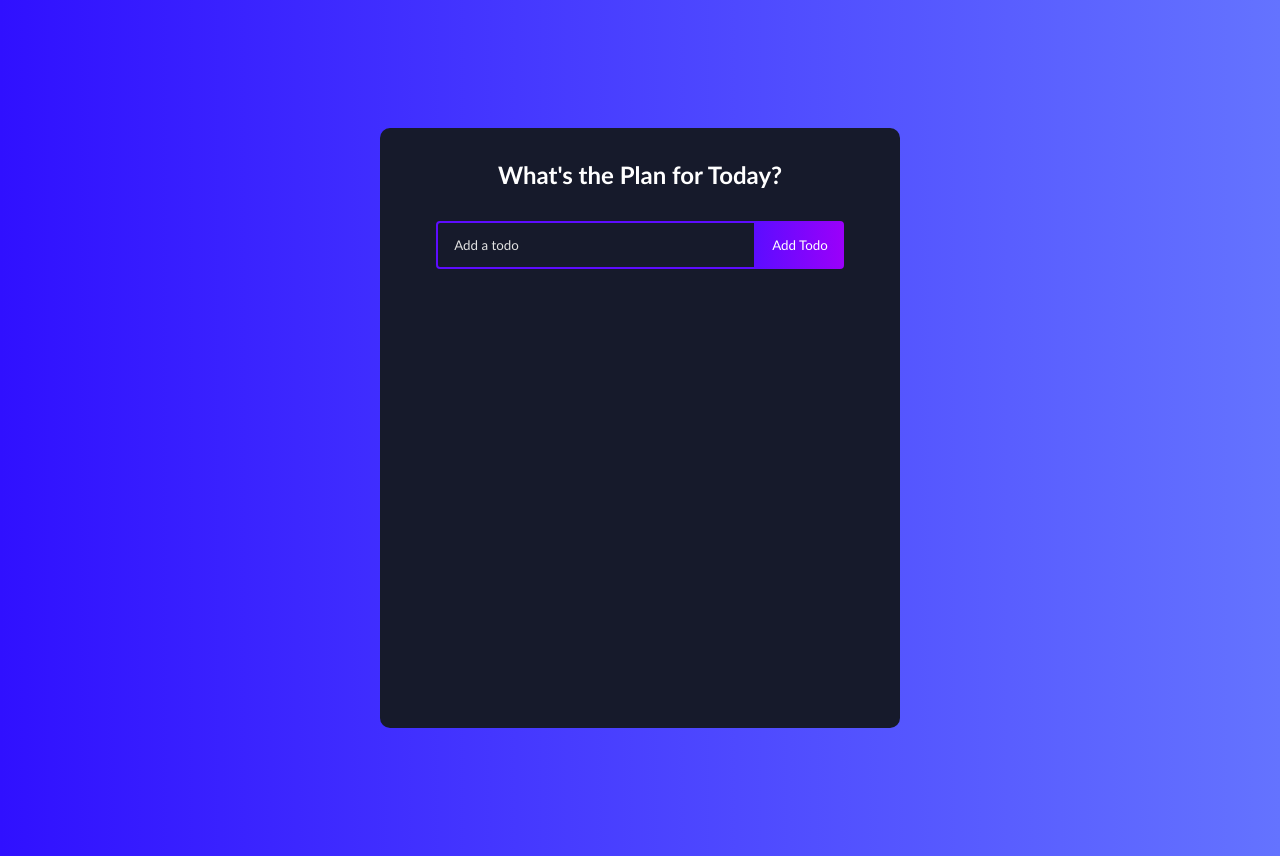
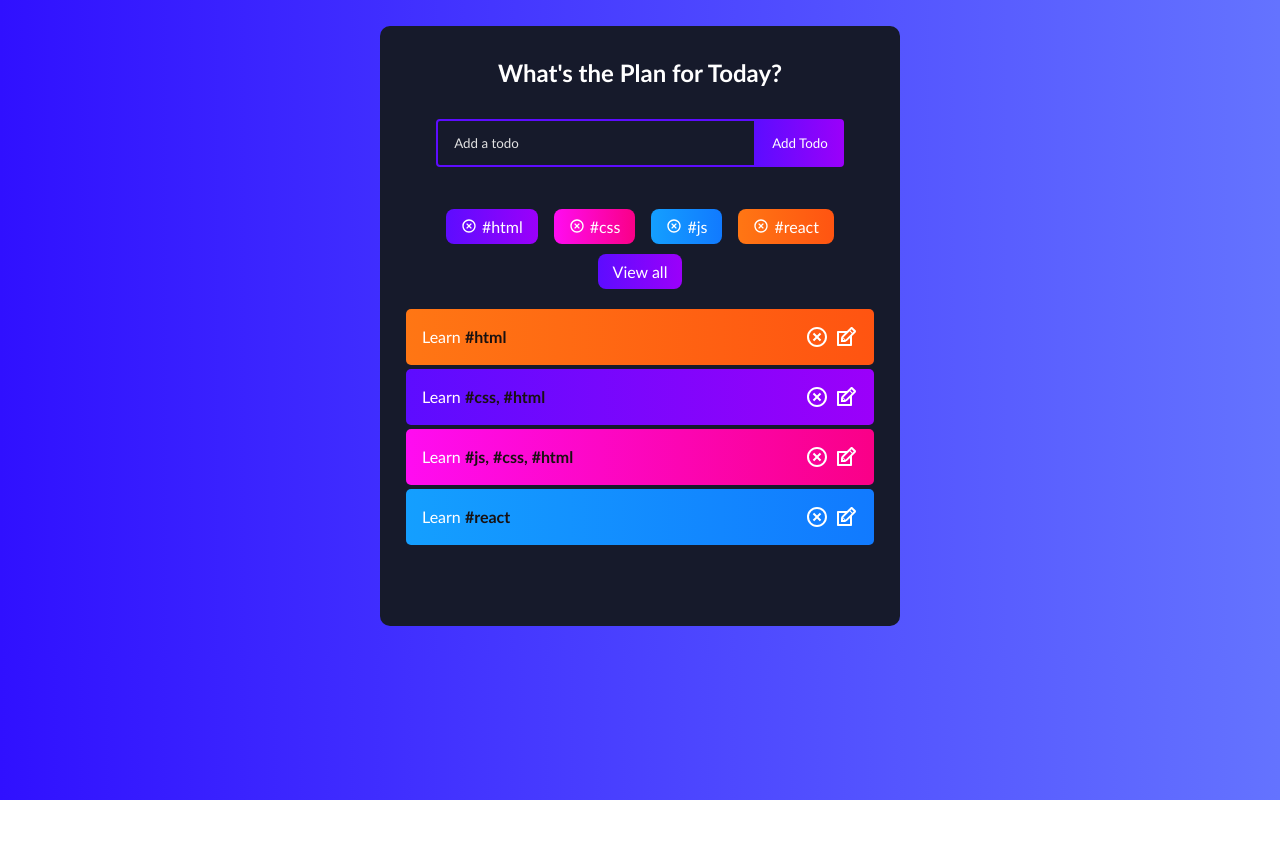
Before and after one commit to MaxTarasevich/react-test-tag-list, a React (Create React App) app: page / in a window 1280 px wide. After the commit the page ends 800 px from the top, so only its background shows below. Built offline with nearby package versions, Linux system fonts and the light colour scheme.

Commit message:
feat: add data.json, add hashtag component, add filter

```diff
--- a/src/App.scss
+++ b/src/App.scss
@@ -16,12 +16,12 @@
   .todo-app {
     display: flex;
     flex-direction: column;
-    justify-content: start;
+    justify-content: flex-start;
     width: 520px;
     min-height: 600px;
     background: #161a2b;
     text-align: center;
-    margin: 128px auto;
+    margin: 2% auto;
     border-radius: 10px;
     padding-bottom: 32px;
   }
@@ -106,7 +106,7 @@
     width: 90%;
   }
 
-  .todo-row:nth-child(4n + 1) {
+  .todo-row:nth-child(4n + 1), .hashTag-item:nth-child(4n + 1) {
     background: linear-gradient(
       90deg,
       rgba(93, 12, 255, 1) 0%,
@@ -114,7 +114,7 @@
     );
   }
 
-  .todo-row:nth-child(4n + 2) {
+  .todo-row:nth-child(4n + 2), .hashTag-item:nth-child(4n + 2) {
     background: linear-gradient(
       90deg,
       rgba(255, 12, 241, 1) 0%,
@@ -122,11 +122,18 @@
     );
   }
 
-  .todo-row:nth-child(4n + 3) {
+  .todo-row:nth-child(4n + 3), .hashTag-item:nth-child(4n + 3) {
     background: linear-gradient(
       90deg,
       rgba(20, 159, 255, 1) 0%,
       rgba(17, 122, 255, 1) 100%
+    );
+  }
+  .hashTag-item{
+    background: linear-gradient(
+      90deg,
+      rgba(255, 118, 20, 1) 0%,
+      rgba(255, 84, 17, 1) 100%
     );
   }
 
@@ -140,8 +147,29 @@
   .delete-icon {
     margin-right: 5px;
     color: #fff;
+    cursor: pointer;
   }
 
   .edit-icon {
     color: #fff;
   }
+  .hashtag{
+    color:#181111;
+    font-weight: bold;
+    cursor: pointer;
+  }
+  .hashTag-item{
+    margin-top: 10px;
+    padding: 8px 15px;
+    display: flex;
+    align-items:center;
+    color:#fff;
+    border-radius: 8px;
+  }
+  .hashTag-container{
+    margin-bottom: 20px;
+    padding: 0px 50px;
+    display: flex;
+    flex-wrap: wrap;
+    justify-content: space-evenly;
+  }
--- /dev/null
+++ b/src/components/Hashtag.js
@@ -0,0 +1,32 @@
+import React from 'react'
+import {RiCloseCircleLine} from 'react-icons/ri'
+
+function Hashtag({todos,filter}) {
+
+    let hashArr = todos.map( item => item.hashTag).flat()
+
+    let hashArrUniq = []
+
+    for(let i = 0;i < hashArr.length; i++){
+        if(!hashArrUniq.includes(hashArr[i])){
+            hashArrUniq.push(hashArr[i])
+        }
+    }
+
+
+    return (
+        <div className='hashTag-container'>
+           {hashArrUniq.map((item, index)=>{
+
+                return <span className={'hashTag-item'} key={index} onClick={()=>filter(item)} >
+                     <RiCloseCircleLine className='delete-icon' />
+                    {item + ` `}
+                    </span>
+
+           })}
+           {hashArrUniq.length !== 0 ? <span className={'hashTag-item'} onClick={()=>filter('')}>View all</span> : null}
+        </div>
+    )
+}
+
+export default Hashtag
--- a/src/components/Todo.js
+++ b/src/components/Todo.js
@@ -2,12 +2,15 @@ import React, {useState} from 'react'
 import {RiCloseCircleLine} from 'react-icons/ri'
 import {TiEdit} from 'react-icons/ti'
 import TodoForm from './TodoForm'
+import Hashtag from './Hashtag'
 
 function Todo({todos,completeTodo, removeTodo, updateTodo}) {
     const [edit,setEdit] = useState({
         id:null,
         value:''
     })
+
+    const [filt,setFilt] = useState([])
 
     const submitUpdate = value =>{
         updateTodo(edit.id, value)
@@ -17,16 +20,39 @@ function Todo({todos,completeTodo, removeTodo, updateTodo}) {
         })
     }
 
+
+
+    const filterTodo = (hashTag)=>{
+        if(hashTag === ''){
+            setFilt([])
+        }else{
+            const filtered = [...todos].filter(todo => todo.hashTag.includes(hashTag))
+            setFilt(filtered)
+        }
+
+    }
+
     if(edit.id){
         return <TodoForm edit={edit} onSubmit={submitUpdate} />
     }
 
-    return todos.map((todo,index)=>(
-        <div className={todo.isComplete ?'todo-row complete' :'todo-row'}
+    return <>
+        <Hashtag todos={todos} filter={filterTodo}/>
+
+        {filt.length > 0 ? filt.map((todo,index)=>(
+         <div className={todo.isComplete ?'todo-row complete' :'todo-row'}
              key={index}>
 
                  <div key={todo.id} onClick={()=>completeTodo(todo.id)}>
-                {todo.text}
+                {todo.text.split(` `).map((item, index)=>{
+                    if(item.includes(`#`)){
+                        return <span key={index} className={'hashtag'}>{item} </span>
+                    }
+                    return <span key={index}>{item} </span>
+                })}
+
+
+
                  </div>
 
                  <div className="icons">
@@ -41,7 +67,36 @@ function Todo({todos,completeTodo, removeTodo, updateTodo}) {
                  </div>
 
         </div>
-    ))
+    )) : todos.map((todo,index)=>(
+        <div className={todo.isComplete ?'todo-row complete' :'todo-row'}
+            key={index}>
+
+                <div key={todo.id} onClick={()=>completeTodo(todo.id)}>
+               {todo.text.split(` `).map((item, index)=>{
+                   if(item.includes(`#`)){
+                       return <span key={index} className={'hashtag'}>{item} </span>
+                   }
+                   return <span key={index}>{item} </span>
+               })}
+
+
+
+                </div>
+
+                <div className="icons">
+                   <RiCloseCircleLine
+                   onClick={()=>removeTodo(todo.id)}
+                   className='delete-icon'
+                   />
+                   <TiEdit
+                      onClick={()=>setEdit({id: todo.id, value: todo.text})}
+                      className='edit-icon'/>
+
+                </div>
+
+       </div>
+   ))}
+    </>
 }
 
 export default Todo
--- a/src/components/TodoForm.js
+++ b/src/components/TodoForm.js
@@ -11,10 +11,15 @@ useEffect(()=>{
 
 const handleSubmit = e => {
     e.preventDefault()
+    let strArr = []
+    if(input.includes(`#`)){
+        strArr = input.split(` `).filter((item)=>item.includes(`#`) && item.length > 1)
+    }
 
     props.onSubmit({
         id:Date.now(),
-        text: input
+        text: input,
+        hashTag:strArr
     })
 
     setInput('')
--- a/src/components/TodoList.js
+++ b/src/components/TodoList.js
@@ -1,10 +1,13 @@
 import React, {useState} from 'react'
 import Todo from './Todo'
 import TodoForm from './TodoForm'
+import data from '../data/data.json'
 
 function TodoList() {
 
-    const [todos, setTodos] = useState([])
+    const [todos, setTodos] = useState([...data])
+
+
 
     const addTodo = todo =>{
         if(!todo.text || /^\s*$/.test(todo.text)){
@@ -14,6 +17,7 @@ function TodoList() {
        const newTodos = [todo,...todos]
 
         setTodos(newTodos)
+
     }
 
     const completeTodo = (id)=>{
@@ -39,6 +43,8 @@ const updateTodo = (todoId, newValue)=>{
         setTodos(prev => prev.map(item => item.id === todoId ? newValue : item))
     }
 
+
+
     return (
         <div>
             <h1>What's the Plan for Today?</h1>
--- /dev/null
+++ b/src/data/data.json
@@ -0,0 +1,22 @@
+[
+        {
+            "id":1,
+            "text":"Learn #html",
+            "hashTag":["#html"]
+        },
+        {
+            "id":2,
+            "text":"Learn #css, #html",
+            "hashTag":["#css", "#html"]
+        },
+        {
+            "id":3,
+            "text":"Learn #js, #css, #html",
+            "hashTag":["#js", "#css", "#html"]
+        },
+        {
+            "id":4,
+            "text":"Learn #react",
+            "hashTag":["#react"]
+        }
+    ]
```
Lines whose indentation alone changed are shown as unchanged.
